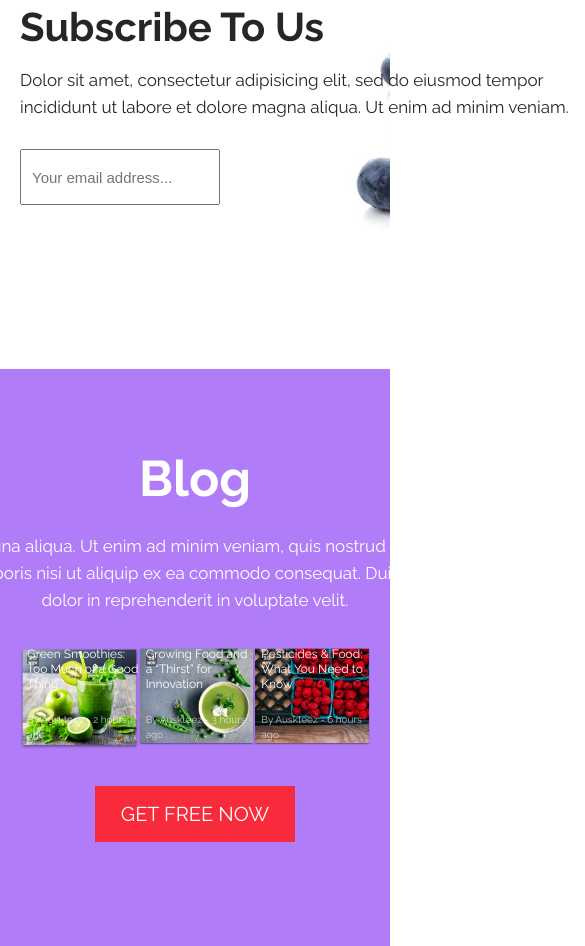
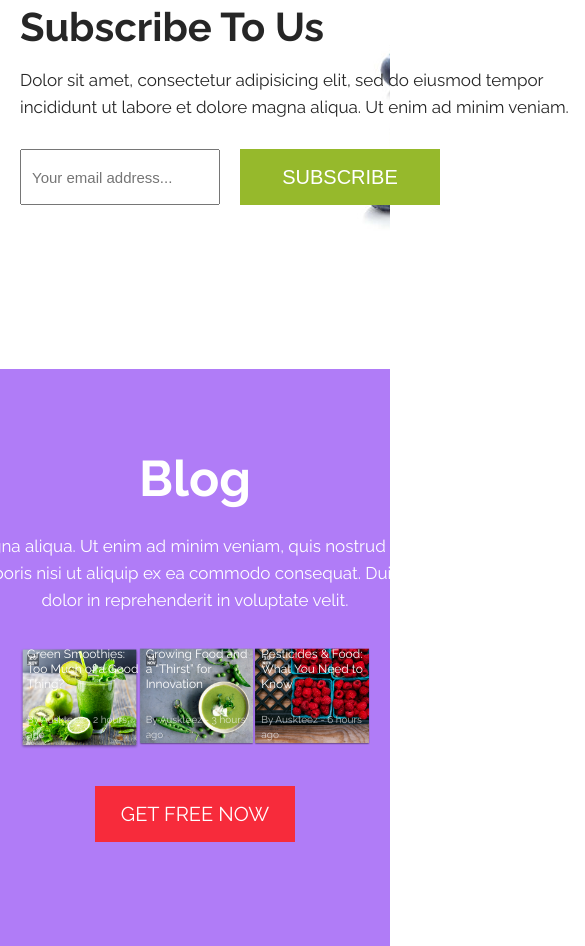
Before and after one commit to barabana78/Cahee, a plain HTML site: page index.html in a window 390 px wide. Shown: the part 3794-4740 px from the top of the page, 585 px wide, since content can reach past the window. Drawn offline with Linux system fonts and the light colour scheme.

Commit message:
responsiv 1

```diff
--- a/styles/styles.css
+++ b/styles/styles.css
@@ -256,7 +256,7 @@ h1 {
 .sub form {
   display: flex;
   justify-content: space-between;
-  width: 800px;
+  /*width: 800px;*/
 }
 .sub input {
   display: block;
@@ -267,6 +267,7 @@ h1 {
 }
 .link-btn-green {
   background-color: #96b92c;
+  margin-left: 20px;
 }
 /*BLOG*/
 .blog {
```
